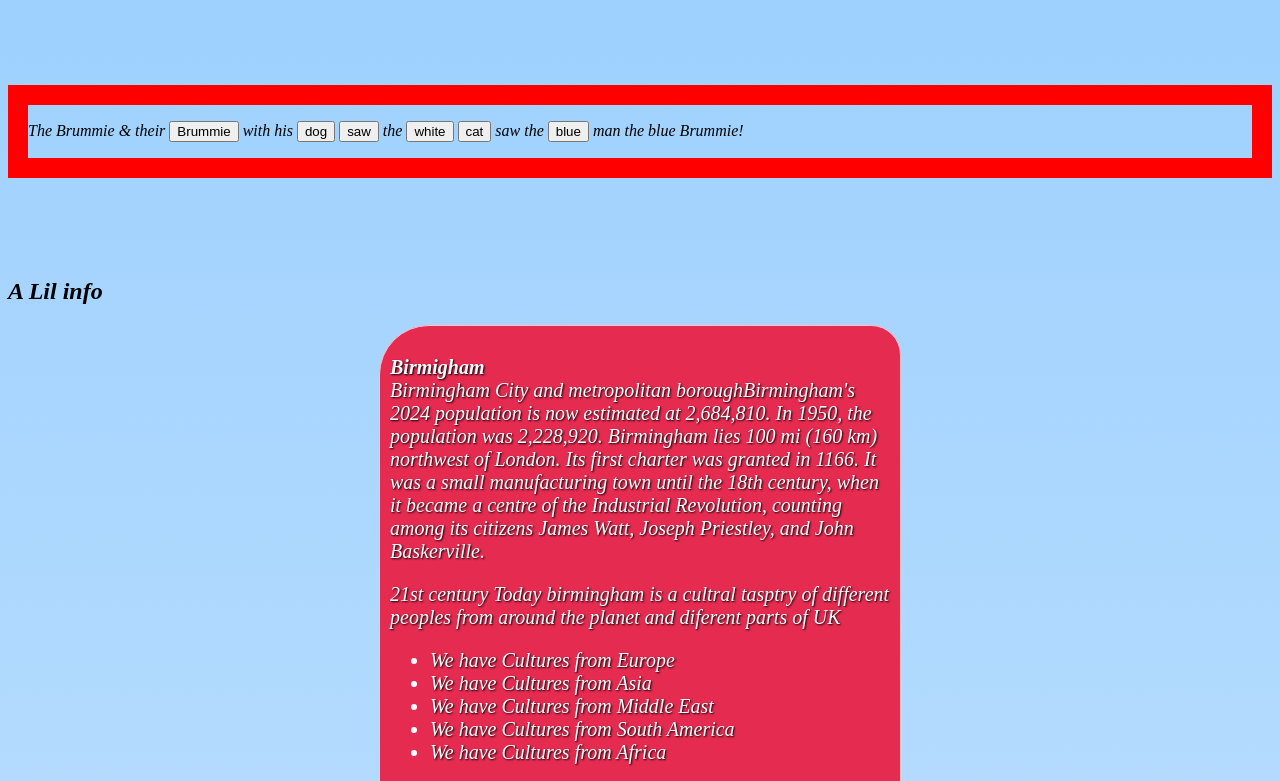
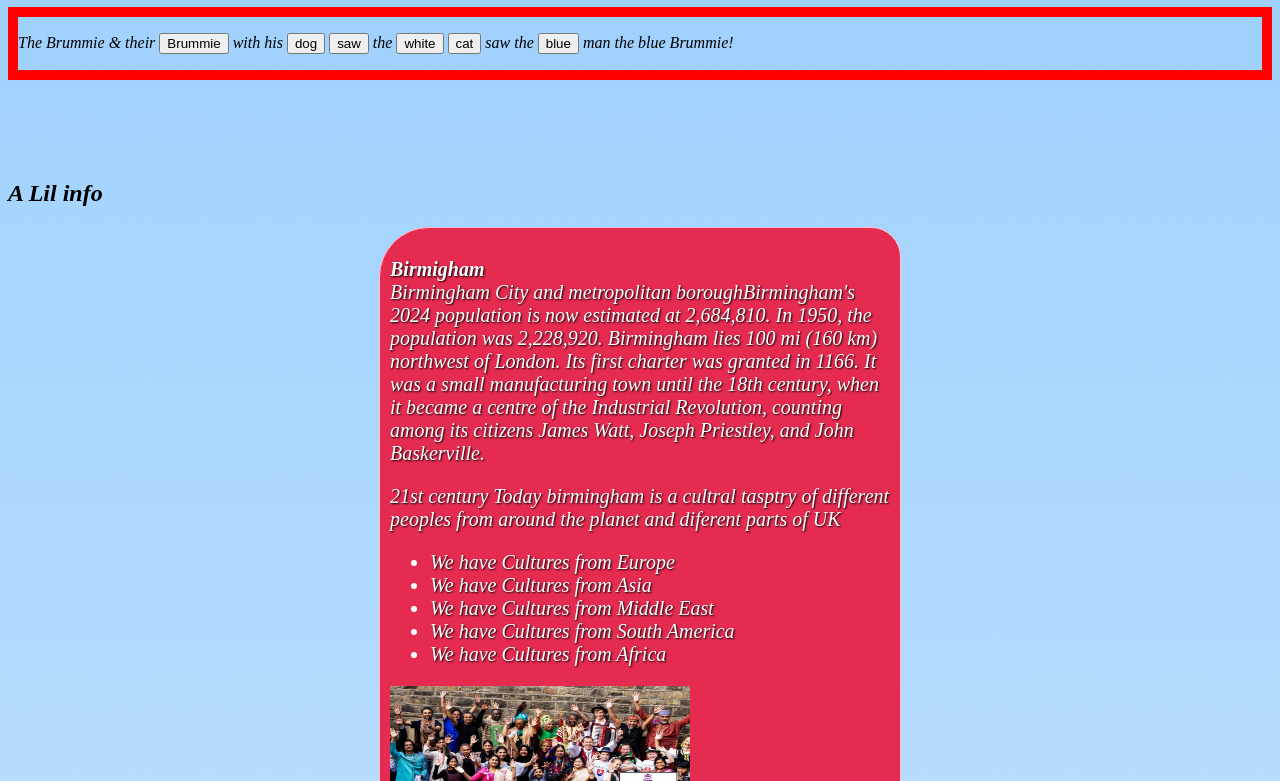
Before and after one commit to ShemKM14/shemaiah1stHomepage, a plain HTML site: page index.html in a window 1280 px wide. Shown: the part 693-1474 px from the top of the page. Drawn offline with Linux system fonts and the light colour scheme; a web font is replaced by a local one.

Commit message:
Update index.css

```diff
--- a/index.css
+++ b/index.css
@@ -252,8 +252,9 @@ a{
     align-items: start;
 }
 #lilstory{
-    border: 20px solid red;
+    border: 10px solid red;
     border-raduis: 30px;
+    border-bottom:
     margin-top: 100px;
     margin-bottom: 100px;
 }
```
